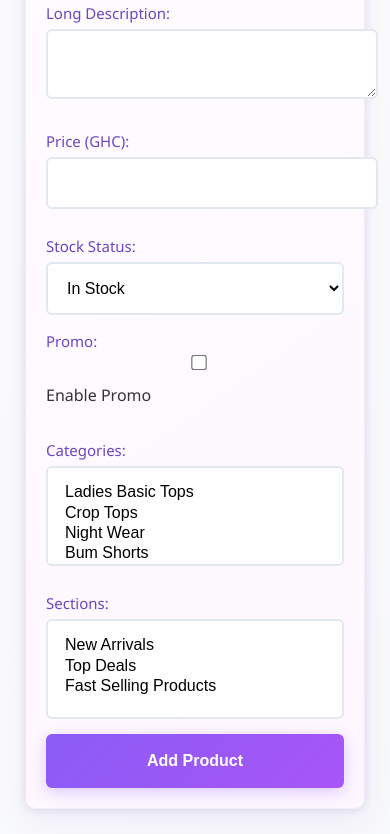
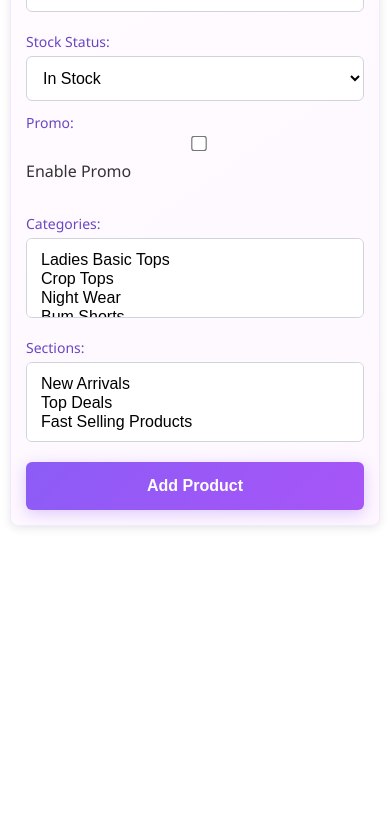
Before and after one commit to dromorongit/AuntieArabaShopPMS, a website: page index.html in a window 390 px wide. Shown: the part 1048-1882 px from the top of the page. After the commit the page ends 1584 px from the top, so only its background shows below. Drawn offline with Linux system fonts and the light colour scheme.

Commit message:
Update style.css

```diff
--- a/style.css
+++ b/style.css
@@ -1,3 +1,7 @@
+* {
+  box-sizing: border-box;
+}
+
 body {
   font-family: 'Segoe UI', Tahoma, Geneva, Verdana, sans-serif;
   margin: 0;
@@ -96,46 +100,61 @@ label[for="promo"] {
 /* Mobile responsiveness */
 @media (max-width: 768px) {
   body {
-    margin: 10px;
-    padding: 15px;
+    margin: 0;
+    padding: 10px;
+    background: #ffffff;
+  }
+
+  h1 {
+    font-size: 1.8em;
+    margin-bottom: 15px;
+    text-align: center;
+  }
+
+  h2 {
+    font-size: 1.3em;
+    margin-bottom: 15px;
   }
 
   form {
-    padding: 20px;
+    padding: 15px;
     margin: 0;
     max-width: none;
-    border-radius: 10px;
+    border-radius: 8px;
+    box-shadow: 0 2px 10px rgba(0,0,0,0.1);
+  }
+
+  label {
+    margin: 10px 0 5px;
+    font-size: 14px;
   }
 
   input, textarea, select {
-    padding: 15px; /* Larger for touch */
-    font-size: 16px; /* Prevent zoom on iOS */
+    padding: 12px;
+    font-size: 16px;
+    border-radius: 6px;
+    border: 1px solid #d1d5db;
+    width: 100%;
+    box-sizing: border-box;
+    margin-bottom: 10px;
+  }
+
+  select[multiple] {
+    height: 80px;
+    max-height: 120px;
+    overflow-y: auto;
+  }
+
+  button {
+    margin-top: 10px;
+    padding: 15px;
+    font-size: 16px;
+    width: 100%;
     border-radius: 6px;
   }
 
-  select[multiple] {
-    height: 100px;
-  }
-
-  button {
-    padding: 18px 25px;
-    font-size: 16px;
-    width: 100%; /* Full width on mobile */
-    border-radius: 6px;
-  }
-
-  label {
-    font-size: 15px;
-    margin: 12px 0 6px;
-  }
-
-  h1 {
-    font-size: 2em;
-    margin-bottom: 20px;
-  }
-
-  h2 {
-    font-size: 1.5em;
-    margin-bottom: 15px;
+  /* Promo section */
+  #promo_price_label, #promo_price {
+    margin-top: 5px;
   }
 }
```
